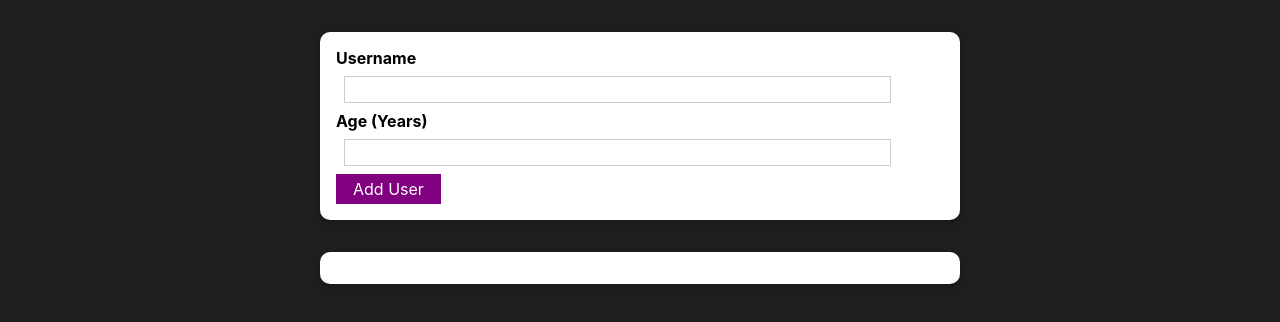
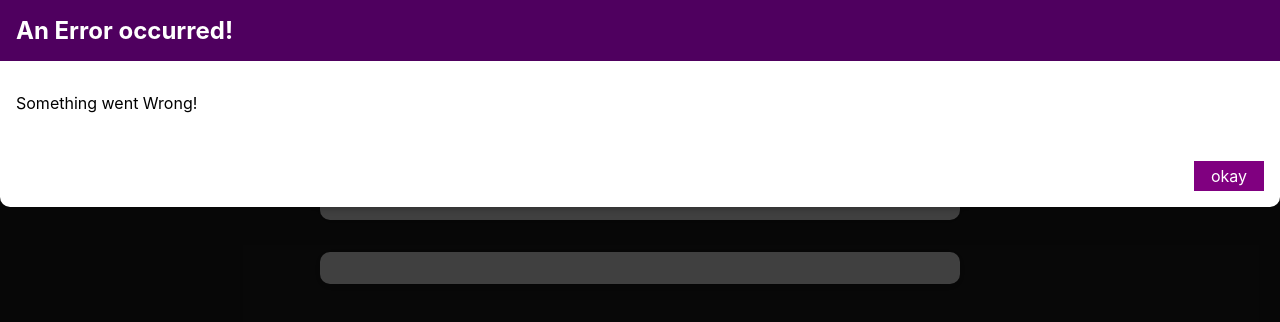
Before and after one commit to Darshan-Limbani/Learn-React, a React (Create React App) app: page / in a window 1280 px wide. Shown: the top 322 px of the page. Built offline with nearby package versions, Linux system fonts and the light colour scheme.

Commit message:
Added ErrorModel Component

```diff
--- /dev/null
+++ b/src/components/UI/ErrorModal.js
@@ -0,0 +1,25 @@
+import Card from "./Card";
+import Button from "./Button";
+import classes from "./ErrorModal.module.css";
+
+const ErrorModal = props => {
+
+    return (<div className={classes.backdrop}>
+        <Card>
+            <header className={classes.header}>
+                <h2>{props.title}</h2>
+            </header>
+            <div className={classes.content}>
+                <p>{props.message}</p>
+            </div>
+            <footer className={classes.actions}>
+                <Button>
+                    okay
+                </Button>
+            </footer>
+        </Card>
+    </div>)
+
+}
+
+export default ErrorModal
--- /dev/null
+++ b/src/components/UI/ErrorModal.module.css
@@ -0,0 +1,45 @@
+.backdrop {
+    position: fixed;
+    top: 0;
+    left: 0;
+    width: 100%;
+    height: 100vh;
+    z-index: 10;
+    background: rgba(0, 0, 0, 0.75);
+}
+
+.modal {
+    position: fixed;
+    top: 30vh;
+    left: 10%;
+    width: 80%;
+    z-index: 100;
+    overflow: hidden;
+}
+
+.header {
+    background: #4f005f;
+    padding: 1rem;
+}
+
+.header h2 {
+    margin: 0;
+    color: white;
+}
+
+.content {
+    padding: 1rem;
+}
+
+.actions {
+    padding: 1rem;
+    display: flex;
+    justify-content: flex-end;
+}
+
+@media (min-width: 768px) {
+    .modal {
+        left: calc(50% - 20rem);
+        width: 40rem;
+    }
+}
--- a/src/components/users/AddUsers.js
+++ b/src/components/users/AddUsers.js
@@ -2,6 +2,7 @@
 import classes from './Adduser.module.css'
 import Button from '../UI/Button'
 import {useState} from "react";
+import ErrorModal from "../UI/ErrorModal";
 
 const AddUsers = props => {
 
@@ -20,7 +21,7 @@
         if (+enteredAge < 1) {
             return;
         }
-        props.onAddUser(enteredUsername,enteredAge);
+        props.onAddUser(enteredUsername, enteredAge);
         setEnteredUsername('')
         setEnteredAge('')
     }
@@ -34,7 +35,11 @@
         setEnteredAge(event.target.value)
     }
 
-    return (<Card className={classes.input}>
+    return (
+
+        <div>
+            <ErrorModal title={"An Error occurred!"} message ={"Something went Wrong!"} ></ErrorModal>
+            <Card className={classes.input}>
                 <form onSubmit={addUserHandler}>
                     <label htmlFor="username">Username</label>
                     <input id="username" type="text" value={enteredUsername} onChange={usernameChaneHandler}/>
@@ -42,7 +47,8 @@
                     <input id="age" type="number" value={enteredAge} onChange={ageChangeHandler}/>
                     <Button type={'submit'}>Add User</Button>
                 </form>
-        </Card>)
+            </Card>
+        </div>)
 }
 
 export default AddUsers
--- a/src/components/users/UsersList.js
+++ b/src/components/users/UsersList.js
@@ -10,5 +10,4 @@
             < /ul>
         </Card>)
 }
-
 export default UsersList;
```
Lines whose indentation alone changed are shown as unchanged.
